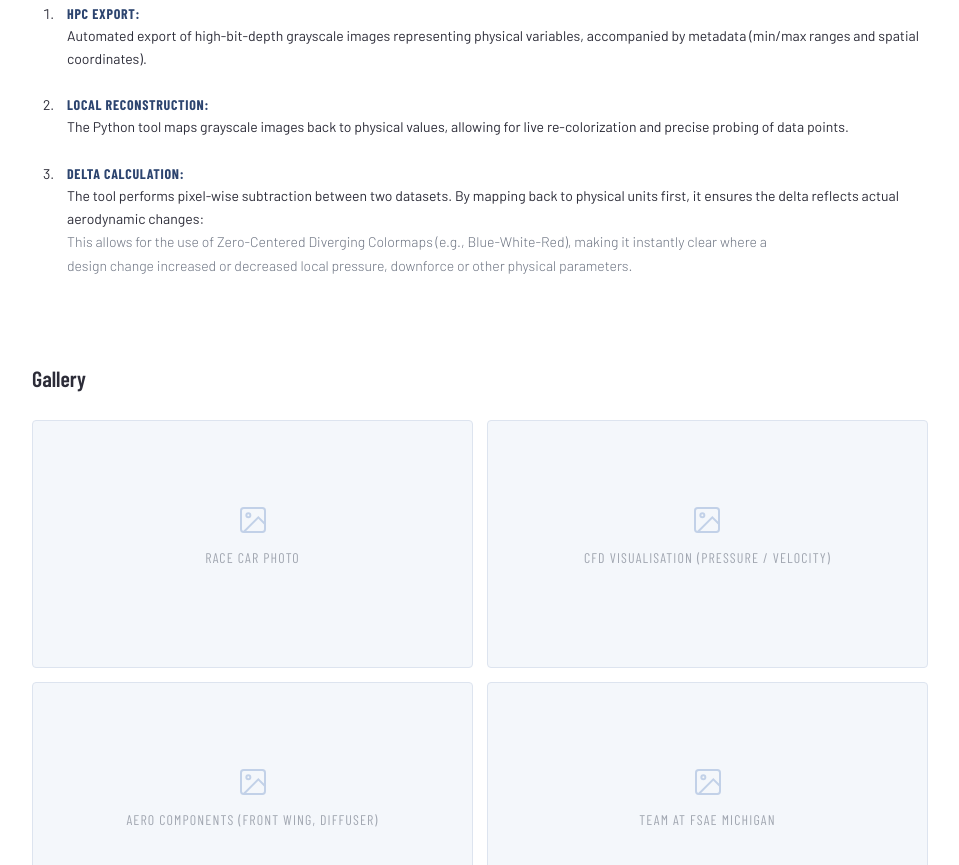
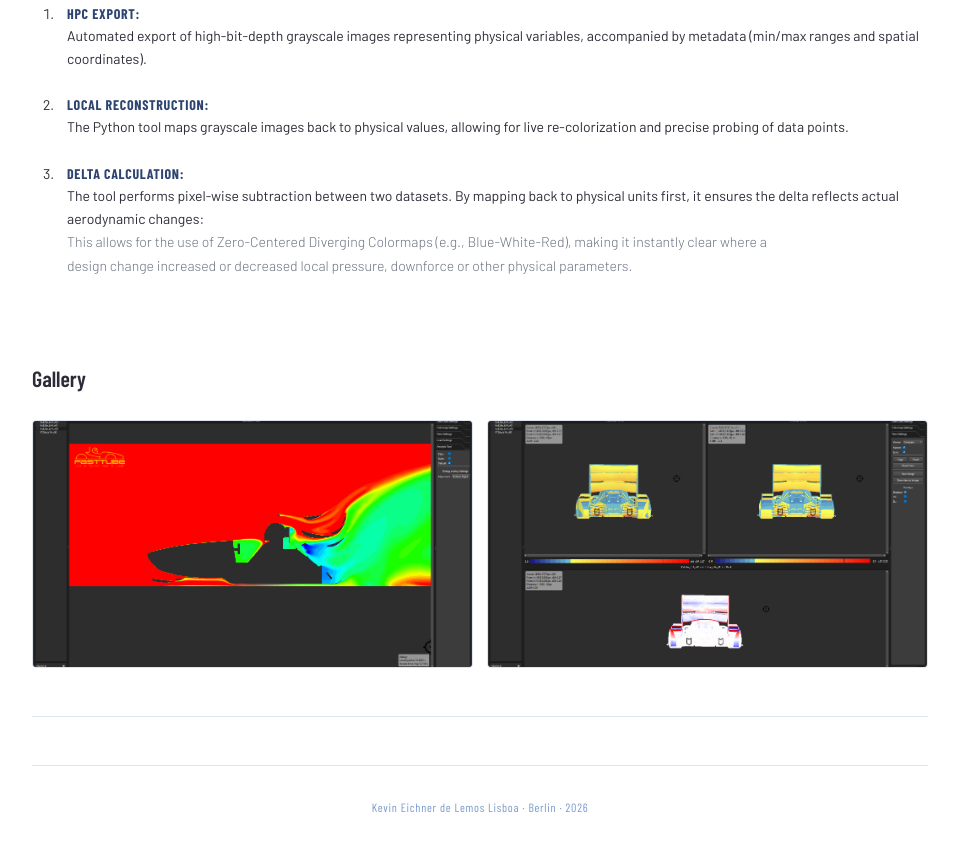
Before and after one commit to eichnerlisboa/eichnerlisboa.github.io, a plain HTML site: page projects/fasttube-imagetool.html in a window 1280 px wide. Shown: the part 1935-2800 px from the top of the page, without its empty margins (160-1119 px from the left). Drawn offline with nearby package versions, Linux system fonts and the light colour scheme; a web font is replaced by a local one.

Commit message:
added images to compare tool

```diff
--- a/js/main.js
+++ b/js/main.js
@@ -130,7 +130,7 @@ async function populateProjectMenu() {
   if (!container) return;
 
   try {
-    const response = await fetch('/projects.json');
+    const response = await fetch('/projects/projects.json');
     const projects = await response.json();
     const isDe = document.body.classList.contains('lang-de');
 
--- a/projects/fasttube-imagetool.html
+++ b/projects/fasttube-imagetool.html
@@ -61,19 +61,7 @@
   <div class="container">
 
     <div class="detail-image">
-      <div class="img-placeholder">
-        <svg viewBox="0 0 24 24" fill="none" stroke="currentColor" stroke-width="1.5">
-          <rect x="3" y="3" width="18" height="18" rx="2" />
-          <circle cx="8.5" cy="8.5" r="1.5" />
-          <path d="M21 15l-5-5L5 21" />
-        </svg>
-        <p>
-          <span data-lang="en" class="active lang-inline">Add image — e.g. pipeline diagram or data output
-            screenshot</span>
-          <span data-lang="de" class="lang-inline">Bild hinzufügen — z.B. Pipeline-Diagramm oder
-            Screenshot der Datenausgabe</span>
-        </p>
-      </div>
+      <img src="/images/fasttube-imagetool/SM_view.png" alt="SM image compare tool">
     </div>
 
     <div class="detail-highlights">
@@ -214,62 +202,19 @@
           <span data-lang="en" class="active lang-inline">Gallery</span>
           <span data-lang="de" class="lang-inline">Galerie</span>
         </h2>
+
         <div class="image-grid">
           <div class="detail-image">
-            <div class="img-placeholder">
-              <svg width="32" height="32" viewBox="0 0 24 24" fill="none" stroke="currentColor" stroke-width="1.5">
-                <rect x="3" y="3" width="18" height="18" rx="2" />
-                <circle cx="8.5" cy="8.5" r="1.5" />
-                <path d="M21 15l-5-5L5 21" />
-              </svg>
-              <p>
-                <span data-lang="en" class="active lang-inline">Race car photo</span>
-                <span data-lang="de" class="lang-inline">Foto des Rennwagens</span>
-              </p>
-            </div>
+            <img src="/images/fasttube-imagetool/SM_single_slice.png" alt="SM image compare tool single slice">
           </div>
           <div class="detail-image">
-            <div class="img-placeholder">
-              <svg width="32" height="32" viewBox="0 0 24 24" fill="none" stroke="currentColor" stroke-width="1.5">
-                <rect x="3" y="3" width="18" height="18" rx="2" />
-                <circle cx="8.5" cy="8.5" r="1.5" />
-                <path d="M21 15l-5-5L5 21" />
-              </svg>
-              <p>
-                <span data-lang="en" class="active lang-inline">CFD visualisation (pressure / velocity)</span>
-                <span data-lang="de" class="lang-inline">CFD-Visualisierung (Druck / Geschwindigkeit)</span>
-              </p>
-            </div>
-          </div>
-          <div class="detail-image">
-            <div class="img-placeholder">
-              <svg width="32" height="32" viewBox="0 0 24 24" fill="none" stroke="currentColor" stroke-width="1.5">
-                <rect x="3" y="3" width="18" height="18" rx="2" />
-                <circle cx="8.5" cy="8.5" r="1.5" />
-                <path d="M21 15l-5-5L5 21" />
-              </svg>
-              <p>
-                <span data-lang="en" class="active lang-inline">Aero components (front wing, diffuser)</span>
-                <span data-lang="de" class="lang-inline">Aerobauteile (Frontflügel, Diffusor)</span>
-              </p>
-            </div>
-          </div>
-          <div class="detail-image">
-            <div class="img-placeholder">
-              <svg width="32" height="32" viewBox="0 0 24 24" fill="none" stroke="currentColor" stroke-width="1.5">
-                <rect x="3" y="3" width="18" height="18" rx="2" />
-                <circle cx="8.5" cy="8.5" r="1.5" />
-                <path d="M21 15l-5-5L5 21" />
-              </svg>
-              <p>
-                <span data-lang="en" class="active lang-inline">Team at FSAE Michigan</span>
-                <span data-lang="de" class="lang-inline">Team beim FSAE Michigan</span>
-              </p>
-            </div>
+            <img src="/images/fasttube-imagetool/SM_compare.png" alt="SM image compare tool compare">
           </div>
         </div>
       </div>
     </div>
+  </div>
+  </div>
   </div>
 
   <footer>
--- a/projects.json
+++ b/projects/projects.json
@@ -33,7 +33,7 @@
         "description_de": "Daten aufbereitung und ein Python-Tool zum interaktiven vergleichen und Visualisieren von Aerodynamischengrößen zwischen zwei Simulationen.",
         "highlights_en": "Python · Data analysis · STAR-CCM+",
         "highlights_de": "Python · Datenanalyse · STAR-CCM+",
-        "image": null
+        "image": "SM_view.png"
     },
     {
         "id": "msc-datatool",
```
Also changed, not shown: images/fasttube-imagetool/SM_compare.png (added), images/fasttube-imagetool/SM_single_slice.png (added), images/fasttube-imagetool/SM_view.png (added).
